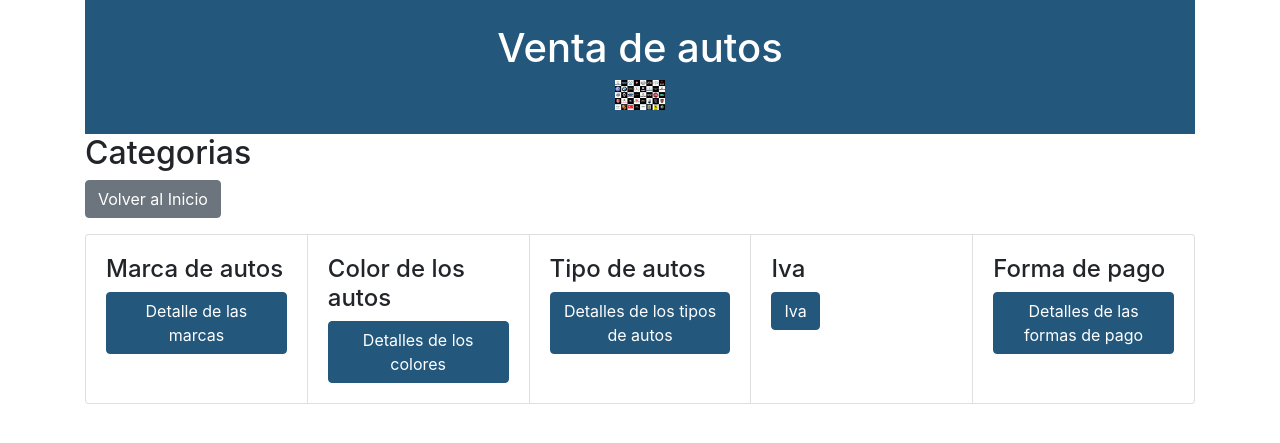
After one commit to lfcepe/trabajo-integrador-progra-basededatos, a Django app: template catalogo_de_autos/templates/index_categorias.html in a window 1280 px wide. The commit adds this page. Shown: the top 443 px of the page. Run offline with Django 4.2, Linux system fonts and the light colour scheme; the template is opened without the code that fills it, so the values that code supplies are empty.

Commit message:
cambios en index_categorias

```diff
--- a/catalogo_de_autos/templates/index.html
+++ b/catalogo_de_autos/templates/index.html
@@ -7,8 +7,8 @@
     <div class="card-group">
         <div class="card">
             <div class="card-body">
-                <h4>Catalogos</h4>
-                <a href="" class="btn btn-primary"> Detalles del Catalogo</a>
+                <h4>Categorias</h4>
+                <a href="" class="btn btn-primary"> Detalles Categorias</a>
             </div>
         </div>
         <div class="card">
--- /dev/null
+++ b/catalogo_de_autos/templates/index_categorias.html
@@ -0,0 +1,37 @@
+{% extends "base.html" %}
+{% block title %}Categorias{% endblock %}
+{% block content %}
+    <h2>Categorias</h2>
+    <a href="{% url 'index' %}" class="btn btn-secondary mb-3">Volver al Inicio</a>
+    <div class="card-group">
+        <div class="card">
+            <div class="card-body">
+                <h4>Marca de autos</h4>
+                <a href="" class="btn btn-primary"> Detalle de las marcas</a>
+            </div>
+        </div>
+        <div class="card">
+            <div class="card-body">
+                <h4>Color de los autos</h4>
+                <a href="" class="btn btn-primary"> Detalles de los colores</a>
+            </div>
+        </div>
+        <div class="card">
+            <div class="card-body">
+                <h4>Tipo de autos</h4>
+                <a href="" class="btn btn-primary"> Detalles de los tipos de autos</a>
+            </div>
+        </div>
+        <div class="card">
+            <div class="card-body">
+                <h4>Iva</h4>
+                <a href="" class="btn btn-primary"> Iva</a>
+            </div>
+        </div>
+        <div class="card">
+            <div class="card-body">
+                <h4>Forma de pago</h4>
+                <a href="" class="btn btn-primary"> Detalles de las formas de pago </a>
+            </div>
+        </div>
+{% endblock %}
```
Also changed, not shown: catalogo_de_autos/templates/index_catalogos.html (deleted, +0 -26 lines).
